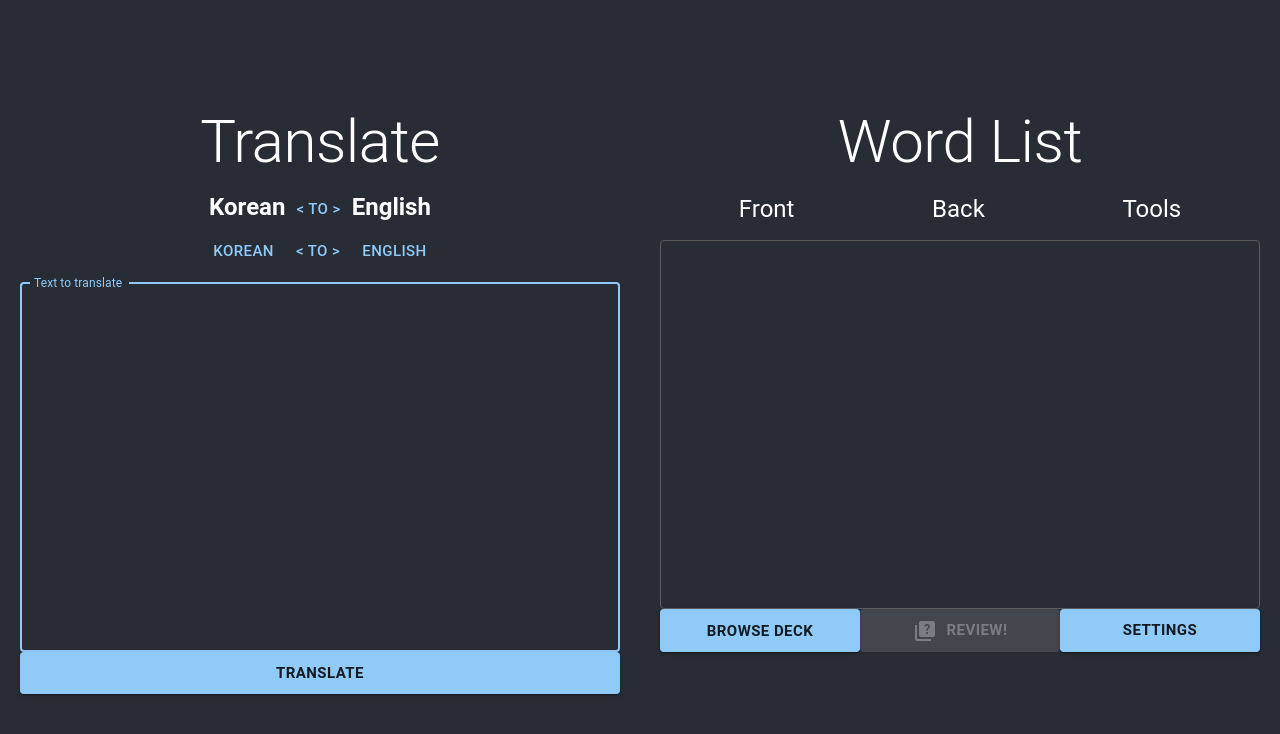
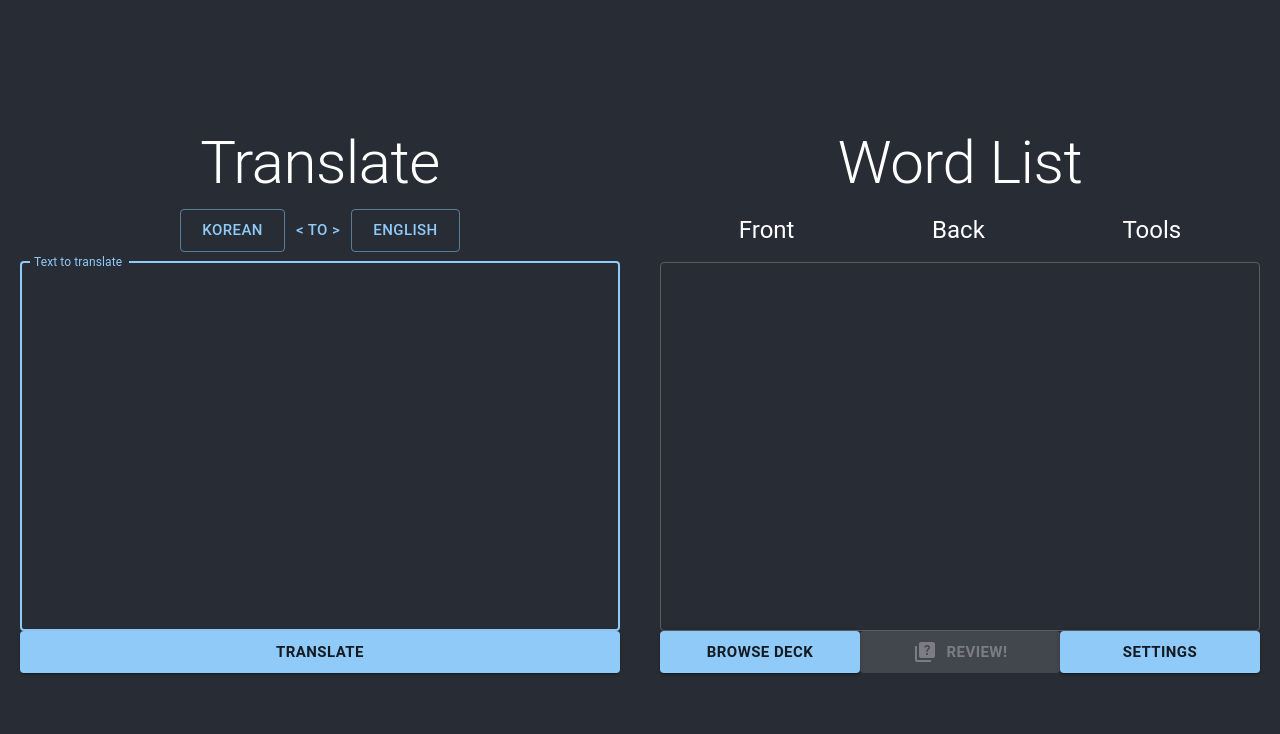
Before and after one commit to ElderlyC/Raven-Cards, a React (Create React App) app: page / in a window 1280 px wide. Shown: the top 734 px of the page. Built offline with nearby package versions, Linux system fonts and the light colour scheme.

Commit message:
more japanese integration

```diff
--- a/src/App.tsx
+++ b/src/App.tsx
@@ -85,7 +85,9 @@ function App() {
     setHanja("");
     setMeaning("");
     setExamples([{ translatedText: "", text: "" }]);
-    const updatedToLang = /[a-zA-Z+]/.test(searchWord) ? "ko" : "en";
+    // if searchWord is 한글 (not hanja), translate to english, otherwise translate to korean
+    const updatedToLang = /[\uAC00-\uD7AF]/gu.test(searchWord) ? "en" : "ko";
+
     try {
       const response = await axios.get<{
         meaning: string;
--- a/src/Components/AddFlashcard/AddFlashcard.tsx
+++ b/src/Components/AddFlashcard/AddFlashcard.tsx
@@ -16,6 +16,8 @@ import { Deck } from "../../App";
 import GenerateImage from "./GenerateImage";
 import classes from "./AddFlashcard.module.css";
 // refactor: file TOO BIG
+// handle japanese 예, non-hanja image search?
+// different image search tool for english and japanese
 
 type AddCardProps = {
   image?: [zoom: number, verticalOffset: number, imageLink: string];
--- a/src/Components/Translation/TranslationForm.tsx
+++ b/src/Components/Translation/TranslationForm.tsx
@@ -3,8 +3,6 @@ import { WordPair } from "../../types";
 import { TextField, Button, Typography, Box } from "@mui/material";
 import axios from "axios";
 import classes from "./TranslationForm.module.css";
-
-// handle japanese translation
 
 type TranslationFormTypes = {
   onTranslation: ({ source, target }: WordPair) => void;
@@ -31,8 +29,7 @@ const TranslationForm: React.FC<TranslationFormTypes> = ({
         meaning: string;
       }>(
         "https://australia-southeast1-ko-en-cards.cloudfunctions.net/Ko-En-Cards",
-        // { source: langs[0], target: langs[1], text: text } // testing japanese
-        { source: "auto", target: "en", text: text } // testing japanese
+        { source: langs[0], target: langs[1], text: text }
       );
 
       onTranslation({ source: text, target: response.data.translation });
@@ -43,8 +40,9 @@ const TranslationForm: React.FC<TranslationFormTypes> = ({
     setLoading(false);
   };
 
-  const handleShuffle = () => {
-    setLangs(([lang1, lang2, lang3]) => [lang3, lang1, lang2]);
+  const handleShuffle = (index: number) => {
+    if (index === 0) setLangs(([lang1, lang2, lang3]) => [lang3, lang2, lang1]);
+    else setLangs(([lang1, lang2, lang3]) => [lang1, lang3, lang2]);
   };
 
   const handleSwap = () => {
@@ -52,12 +50,13 @@ const TranslationForm: React.FC<TranslationFormTypes> = ({
   };
 
   const handleTextChange = (e) => {
-    const koReg = /[\u3131-\uD79D]/giu; // regex for korean 한글
-    if (
-      (/[a-zA-Z+]/.test(text.slice(-1)) && langs[0] === "ko") ||
-      (koReg.test(text.slice(-1)) && langs[0] === "en")
-    )
-      handleSwap(); // this code is now broken
+    const lastChar = e.target.value.slice(-1);
+    const koReg = /[\u3131-\uD79D]/giu; // regex for Korean 한글
+    const jaReg = /[\u3040-\u30FF\u3400-\u4DBF\u4E00-\u9FFF]/gu; // regex for Japanese characters
+    if (koReg.test(lastChar) && langs[0] !== "ko") setLangs(["ko", "en", "ja"]);
+    if (jaReg.test(lastChar) && langs[0] !== "ja") setLangs(["ja", "en", "ko"]);
+    if (/[a-zA-Z+]/.test(lastChar) && langs[0] !== "en")
+      setLangs(["en", "ko", "ja"]);
     setText(e.target.value);
   };
 
@@ -66,20 +65,21 @@ const TranslationForm: React.FC<TranslationFormTypes> = ({
       <Typography variant="h2">Translate</Typography>
       <Box className={classes.langs}>
         <Typography variant="h5" fontWeight={"bold"}>
-          {langNames[langs[0] as keyof typeof langNames]}
-          <Button onClick={handleSwap} size="large">
-            {"<  to  >"}
-          </Button>
-          {langNames[langs[1] as keyof typeof langNames]}
-        </Typography>
-        <Typography variant="h5" fontWeight={"bold"}>
-          <Button onClick={handleShuffle} size="large">
+          <Button
+            size="large"
+            variant="outlined"
+            onClick={() => handleShuffle(0)}
+          >
             {langNames[langs[0] as keyof typeof langNames]}
           </Button>
           <Button onClick={handleSwap} size="large">
             {"<  to  >"}
           </Button>
-          <Button onClick={handleShuffle} size="large">
+          <Button
+            onClick={() => handleShuffle(1)}
+            size="large"
+            variant="outlined"
+          >
             {langNames[langs[1] as keyof typeof langNames]}
           </Button>
         </Typography>
```
Also changed, not shown: src/Planning/Plan.txt.
